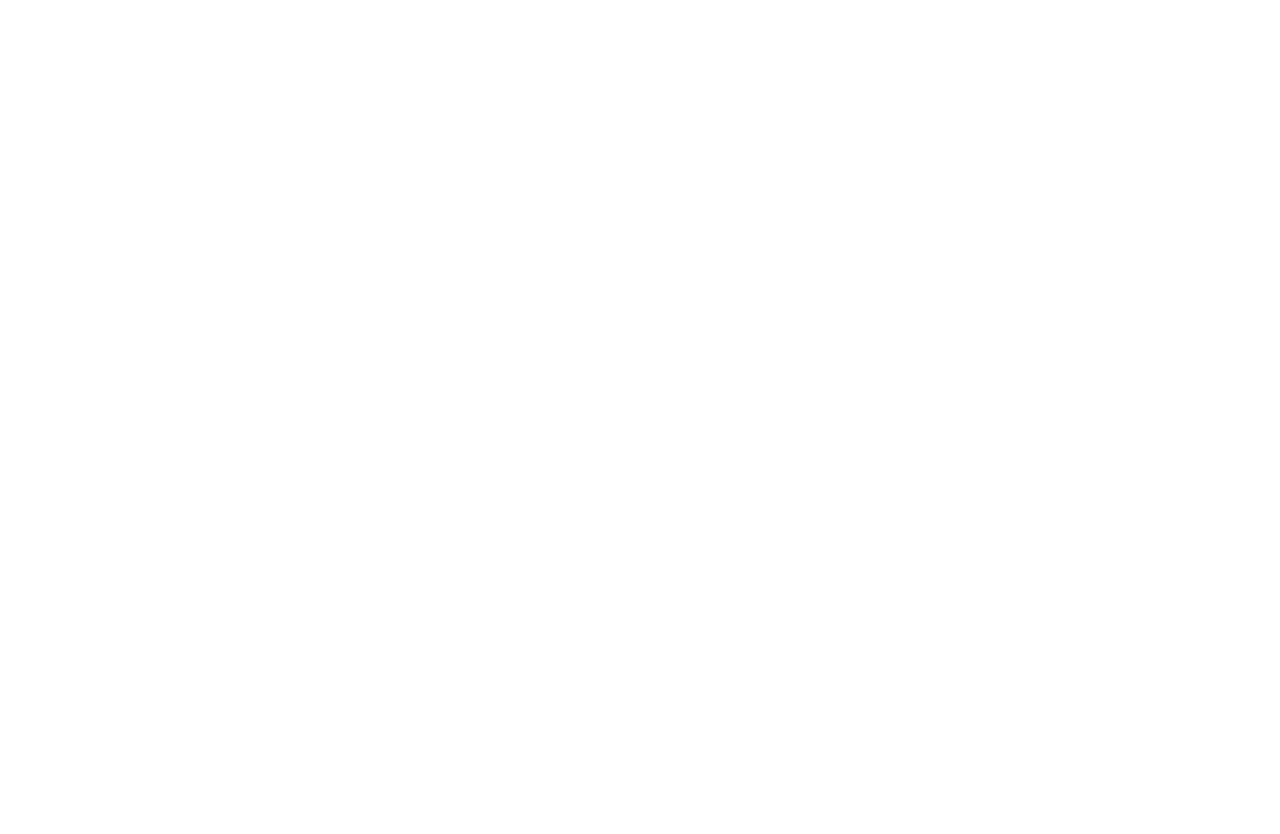
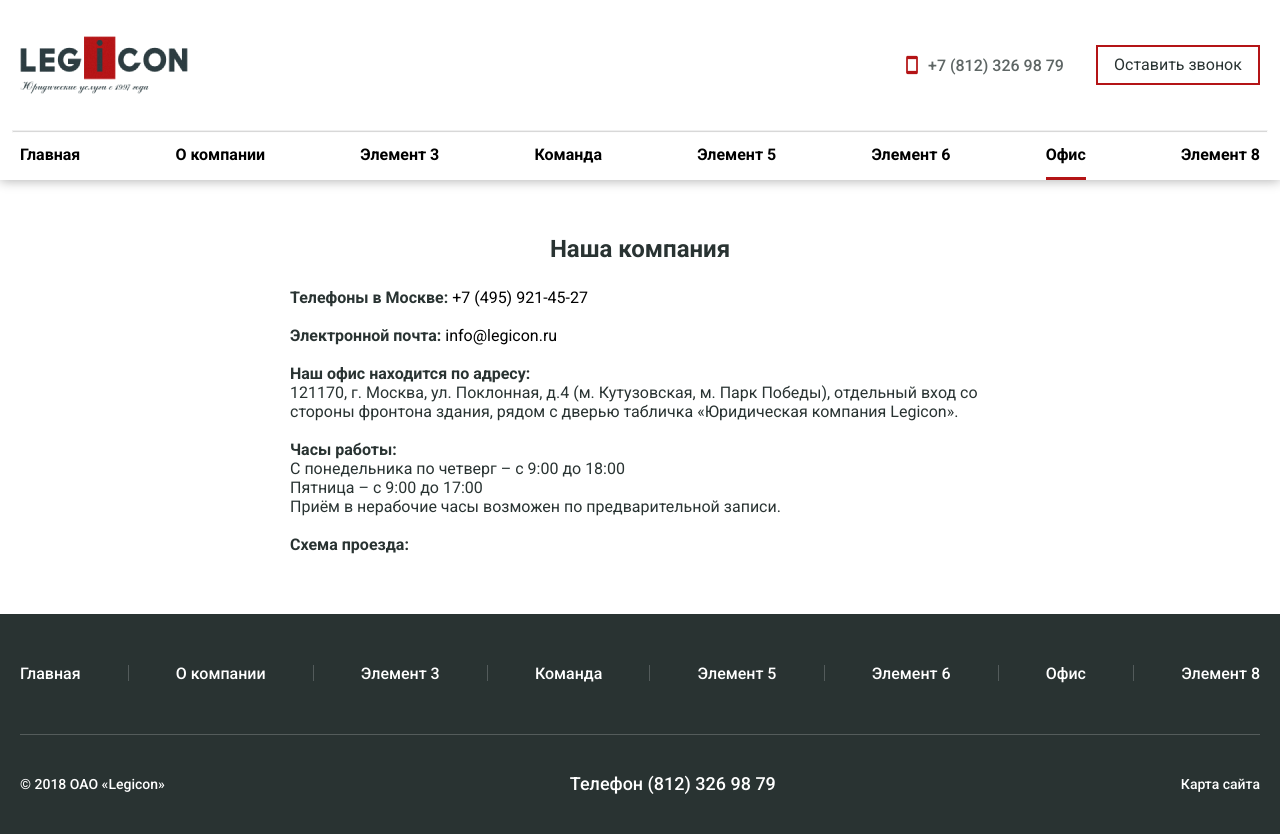
Before and after one commit to nu11try/LegiconRepo, a plain HTML site: page ofice.html in a window 1280 px wide. Before the commit the page ends 800 px from the top, so only its background shows below. Drawn offline with nearby package versions, Linux system fonts and the light colour scheme.

Commit message:
Добавил страницу Офис

```diff
--- a/ofice.html
+++ b/ofice.html
@@ -0,0 +1,98 @@
+<!DOCTYPE html>
+<html lang="ru">
+<head>
+	<meta http-equiv="Content-Type" content="text/html; charset=utf-8">
+	<meta name="description" content="Описание страницы">
+    <meta name="robots" content="index, follow">
+	<meta name="viewport" content="width=device-width, initial-scale=1.0">
+	<title>LEGICON</title>
+	<link rel="stylesheet" type="text/css" href="sass/style.css">
+  	<script src="https://ajax.googleapis.com/ajax/libs/jquery/3.1.1/jquery.min.js"></script>
+</head>
+<body>
+    <header>
+		<div class="box">
+			<div class="header-top">
+				<a href="#"><div class="logo"></div></a>
+				<div class="btn">Оставить звонок</div>
+				<div class="tel">
+					<div class="tel-icon"></div>
+					<div class="tel-text">+7 (812) 326 98 79</div>
+				</div>
+			</div>
+		</div>
+		<hr>
+		<div class="box">
+			<div class="header-bottom">
+				<nav>
+					<ul>
+						<li><a href="index.html">Главная</a></li>
+						<li><a href="company.html">О компании</a></li>
+						<li><a href="#">Элемент 3</a></li>
+						<li><a href="workers.html">Команда</a></li>
+						<li><a href="#">Элемент 5</a></li>
+						<li><a href="#">Элемент 6</a></li>
+						<li><a href="#" class="active">Офис</a></li>
+						<li><a href="#">Элемент 8</a></li>
+					</ul>
+				</nav>
+			</div>
+		</div>
+    </header>
+
+    <div class="box">
+        <h1 class="title_company">Наша компания</h1>
+        <section class="company">
+            <div class="company_text">
+                <div class="text_top">
+                    <span><b>Телефоны в Москве:</b> <a href="tel:+74959214527">+7 (495) 921-45-27</a></span><br><br>
+                    <span><b>Электронной почта:</b> <a href="malto:info@legicon.ru">info@legicon.ru</a></span><br> <br>
+                    <span><b>Наш офис находится по адресу:</b></span><br>
+                    <span>121170, г. Москва, ул. Поклонная, д.4 (м. Кутузовская, м. Парк Победы),
+                        отдельный вход со стороны фронтона здания, рядом с дверью табличка
+						«Юридическая компания Legicon».
+					</span><br><br>
+					<span><b>Часы работы:</b></span><br>
+					<span>
+                        С понедельника по четверг – с 9:00 до 18:00<br>
+                        Пятница – с 9:00 до 17:00<br>
+						Приём в нерабочие часы возможен по предварительной записи.
+					</span><br><br>
+					<span><b>Схема проезда:</b></span>
+                </div>
+            </div>
+            <div class="company_map">
+                <script type="text/javascript" charset="utf-8" async src="https://api-maps.yandex.ru/services/constructor/1.0/js/?um=constructor%3A0000e53996b088668df0ad687b8048a5dbddc347c5bddee47b64ba9af669a1a3&amp;height=400&amp;lang=ru_RU&amp;scroll=true"></script>
+            </div>
+        </section>
+    </div>
+
+    <footer>
+		<div class="footer_top">
+			<div class="box">
+				<nav>
+					<ul>
+						<li><a href="index.html">Главная</a></li><hr>
+						<li><a href="company.html">О компании</a></li><hr>
+						<li><a href="#">Элемент 3</a></li><hr>
+						<li><a href="#">Команда</a></li><hr>
+						<li><a href="#">Элемент 5</a></li><hr>
+						<li><a href="#">Элемент 6</a></li><hr>
+						<li><a href="#">Офис</a></li><hr>
+						<li><a href="#">Элемент 8</a></li>
+					</ul>
+				</nav>
+			</div>
+		</div>
+		<div class="footer_bottom">
+			<div class="box">
+				<div class="els-fb">
+					<div class="el">© 2018 ОАО «Legicon»</div>
+					<div class="el">Телефон (812) 326 98 79</div>
+					<div class="el"><a href="">Карта сайта</a></div>
+				</div>
+			</div>
+		</div>
+	</footer>
+</body>
+</html>
--- /dev/null
+++ b/sass/_ofice.scss
@@ -0,0 +1,37 @@
+.title_company {
+    text-align: center;
+    font-family: "Roboto", sans-serif;
+    font-size: 1.5em;
+    margin-top: 55px;
+    color: #293332;
+}
+
+.company {
+    display: flex;
+    justify-content: center;
+    flex-direction: column;
+    width: 700px;
+    margin: 25px auto 60px;
+    color: #293332;
+
+    .company_text {
+        font-family: "Roboto", sans-serif;
+        // border: solid 2px #B41416;
+        display: flex;
+        flex-direction: column;
+        justify-content: space-around;
+        width: 100%;
+
+        .text_top {
+            span {
+                a {
+                    display: inline;
+
+                    &:hover {
+                        color: #B41416;
+                    }
+                }
+            }
+        }
+    }
+}
--- a/sass/style.scss
+++ b/sass/style.scss
@@ -16,4 +16,5 @@ $color-red: #B41416;
 @import "footer";
 @import "company_info";
 @import "workers";
+@import "ofice";
 // @import "media";
```
Also changed, not shown: company.html (+2 -2 lines), index.html (+2 -2 lines), workers.html (+2 -2 lines), sass/style.css, 1 other file.
